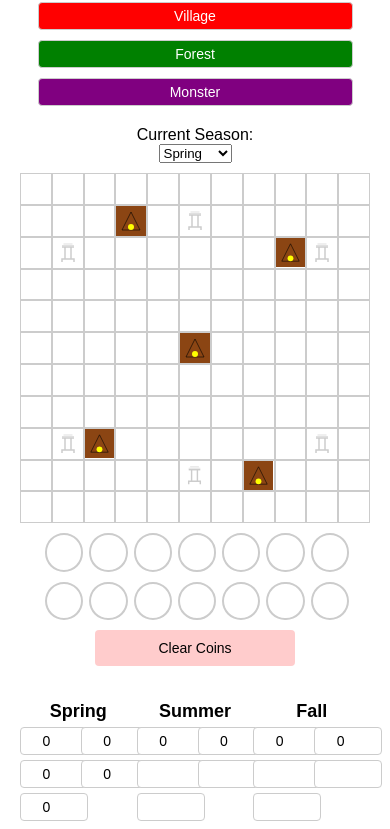
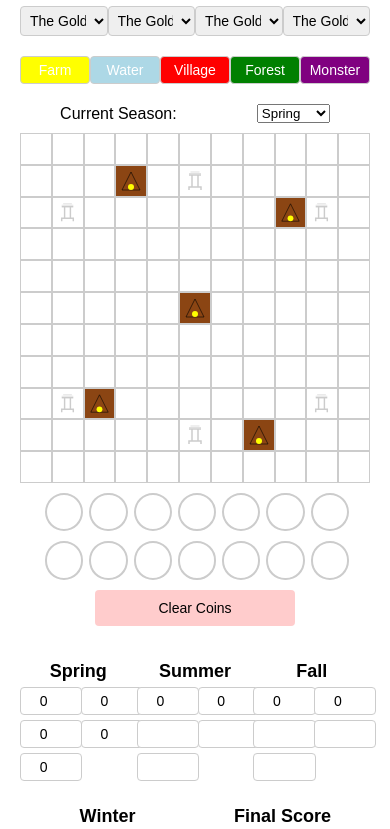
Before and after one commit to kohth/caco, a plain HTML site: page index.html in a window 390 px wide. Shown: the part 62-891 px from the top of the page. Drawn offline with Linux system fonts and the light colour scheme.

Commit message:
Modified for mobile

```diff
--- a/styles.css
+++ b/styles.css
@@ -5,7 +5,7 @@ body {
     padding: 0;
     display: flex;
     justify-content: center;
-    align-items: center;
+    align-items: flex-start;
     height: 100vh;
     background-color: #f0f0f0;
     overflow-y: auto;
@@ -36,11 +36,19 @@ header h1 {
     display: flex;
     justify-content: space-around;
     margin-bottom: 10px;
-/*    flex-wrap: wrap;*/
+    flex-wrap: nowrap;
 }
 
-.goals-section select, .buttons-section button {
-    width: 22%;
+.goals-section select{
+    width: 20%;
+    padding: 5px;
+    border-radius: 4px;
+    border: 1px solid #ccc;
+    font-size: 14px;
+}
+
+.buttons-section button {
+    width: 5%;
     padding: 5px;
     border-radius: 4px;
     border: 1px solid #ccc;
@@ -167,7 +175,7 @@ header h1 {
 }
 
 .season-grid input, .season-total input, .final-score input {
-    width: 100%;
+    width: 90%;
     padding: 5px;
     text-align: center;
     border: 1px solid #ccc;
@@ -199,12 +207,12 @@ header h1 {
 /* Mobile adjustments */
 @media (max-width: 768px) {
     .goals-section, .buttons-section, .season-section {
-        flex-direction: column;
+        flex-direction: row;
         align-items: center;
     }
 
     .goals-section select, .buttons-section button {
-        width: 90%;
+        width: 80%;
         margin-bottom: 10px;
     }
 
```
